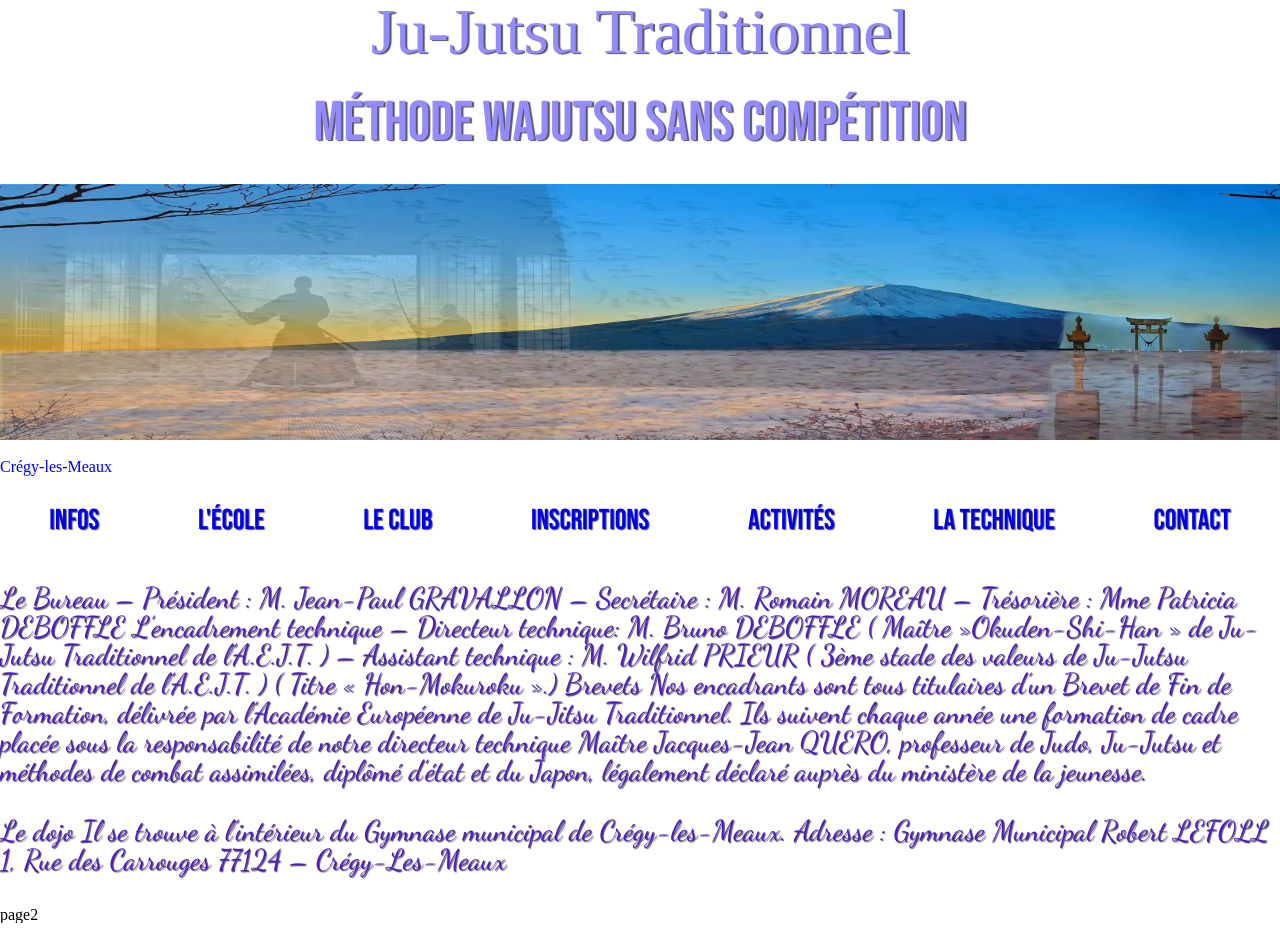
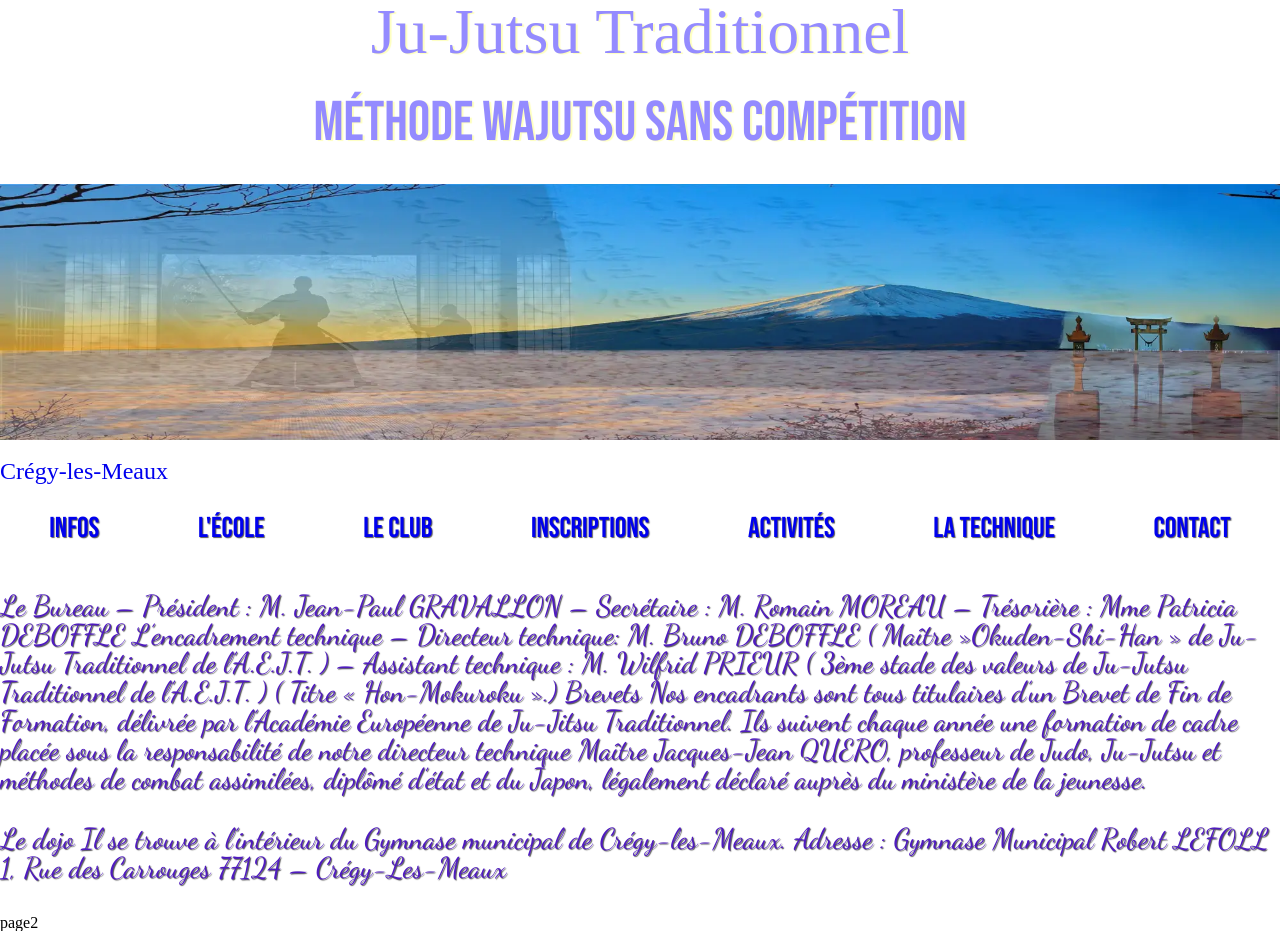
Before and after one commit to Stephane-Lenoir/JUJUTSU, a plain HTML site: page Html/club.html in a window 1280 px wide. Drawn offline with Linux system fonts and the light colour scheme; a web font is replaced by a local one.

Commit message:
ajout typo

```diff
--- a/Html/style.css
+++ b/Html/style.css
@@ -1,19 +1,3 @@
-body {
-  cursor: url('./img samourai/curseur.png'), auto;
-}
-
-h1 {
-  padding-bottom: 2rem;
-  font-size: 4rem;
-  text-shadow: 2px 1px 1px rgba(0, 0, 0, 0.664);
-}
-h2 {
-  padding-bottom: 2rem;
-  font-size: 4rem;
-  text-shadow: 2px 1px 1px rgba(0, 0, 0, 0.664);
-  color: #4f1bbf;
-}
-
 .pageone {
   padding-bottom: 2rem;
   font-size: 1.8rem;
@@ -38,8 +22,12 @@ button {
 
 #enterButton {
   position: relative;
-  z-index: 2; /* définir une valeur de z-index supérieure à celle de la div "samurai-container" */
+  z-index: 2;
+  /* définir une valeur de z-index supérieure à celle de la div "samurai-container" */
   /* autres propriétés CSS */
+}
+#enterButton:hover {
+  cursor: url('./img samourai/curseur.png'), auto;
 }
 
 .open {
@@ -101,7 +89,8 @@ button {
 .fade-out-rotate-container h1,
 .fade-out-rotate-container p,
 .fade-out-rotate-container button {
-  animation: none; /* Réinitialiser l'animation pour les éléments enfants */
+  animation: none;
+  /* Réinitialiser l'animation pour les éléments enfants */
 }
 
 @keyframes fade-out-rotate {
@@ -109,6 +98,7 @@ button {
     opacity: 1;
     transform: translate(-50%, -50%) rotate(0deg);
   }
+
   100% {
     opacity: 0;
     transform: translate(-50%, -50%) rotate(360deg);
@@ -121,6 +111,8 @@ button {
   left: 0;
   width: 100%;
   height: 100%;
-  opacity: 0; /* Mettre à jour l'opacité initiale ici */
-  transition: opacity 1s ease; /* Ajouter une transition pour l'opacité */
+  opacity: 0;
+  /* Mettre à jour l'opacité initiale ici */
+  transition: opacity 1s ease;
+  /* Ajouter une transition pour l'opacité */
 }
--- a/Html/typo.css
+++ b/Html/typo.css
@@ -3,14 +3,28 @@
 @import url('https://fonts.googleapis.com/css2?family=Bebas+Neue&family=Briem+Hand:wght@100..900&family=Dancing+Script:wght@400..700&display=swap');
 @import url('https://fonts.googleapis.com/css2?family=Bebas+Neue&family=Dancing+Script:wght@400..700&family=Sedan+SC&display=swap');
 
-h2{
+body {
+    cursor: url('./img samourai/curseur.png'), auto;
+  }
+
+  h1 {
+    padding-bottom: 2rem;
+    font-size: 4rem;
+    text-shadow: 2px 1px 1px #feffbe;
+    font-family: "Sedan SC", serif;
+  }
+
+  h2 {
+    padding-bottom: 2rem;
+    font-size: 4rem;
+    text-shadow: 2px 1px 1px #feffbe;
+    color: #4f1bbf;
     font-family: "Briem Hand", cursive;
+  }
+
+.sous{
+    font-size: 1.5rem;
 }
-
-h1 {
-    font-family: "Sedan SC", serif;
-}
-
 p {
     font-family: "Dancing Script", cursive;
 }
@@ -26,3 +40,6 @@ p {
 a {
     text-decoration: none;
 }
+a:hover {
+    cursor: url('./img samourai/curseur.png'), auto;
+  }
```
